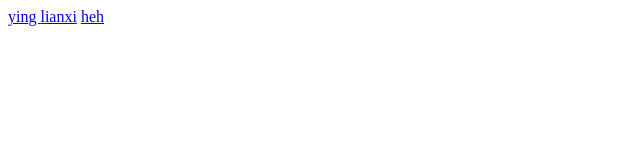
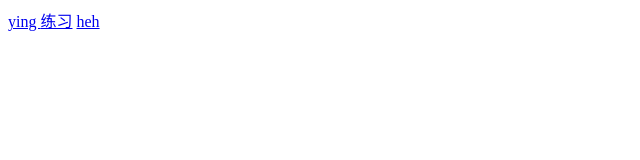
Before and after one commit to yutingyuting/yutingyuting.github.io, a plain HTML site: page index.html in a window 1280 px wide. Shown: the full height of the page, 0-640 px from the left. Drawn offline with Linux system fonts and the light colour scheme.

Commit message:
yuting
yuting

```diff
--- a/index.html
+++ b/index.html
@@ -1,3 +1,3 @@
 <a href="响应式练习/xiangyingshilianxi.html">ying </a>
-<a href="响应式练习/xiangyingshilianxi.html">lianxi</a>
+<a href="响应式练习/xiangyingshilianxi.html">练习</a>
 <a href="响应式练习/index.html">heh</a>
```
